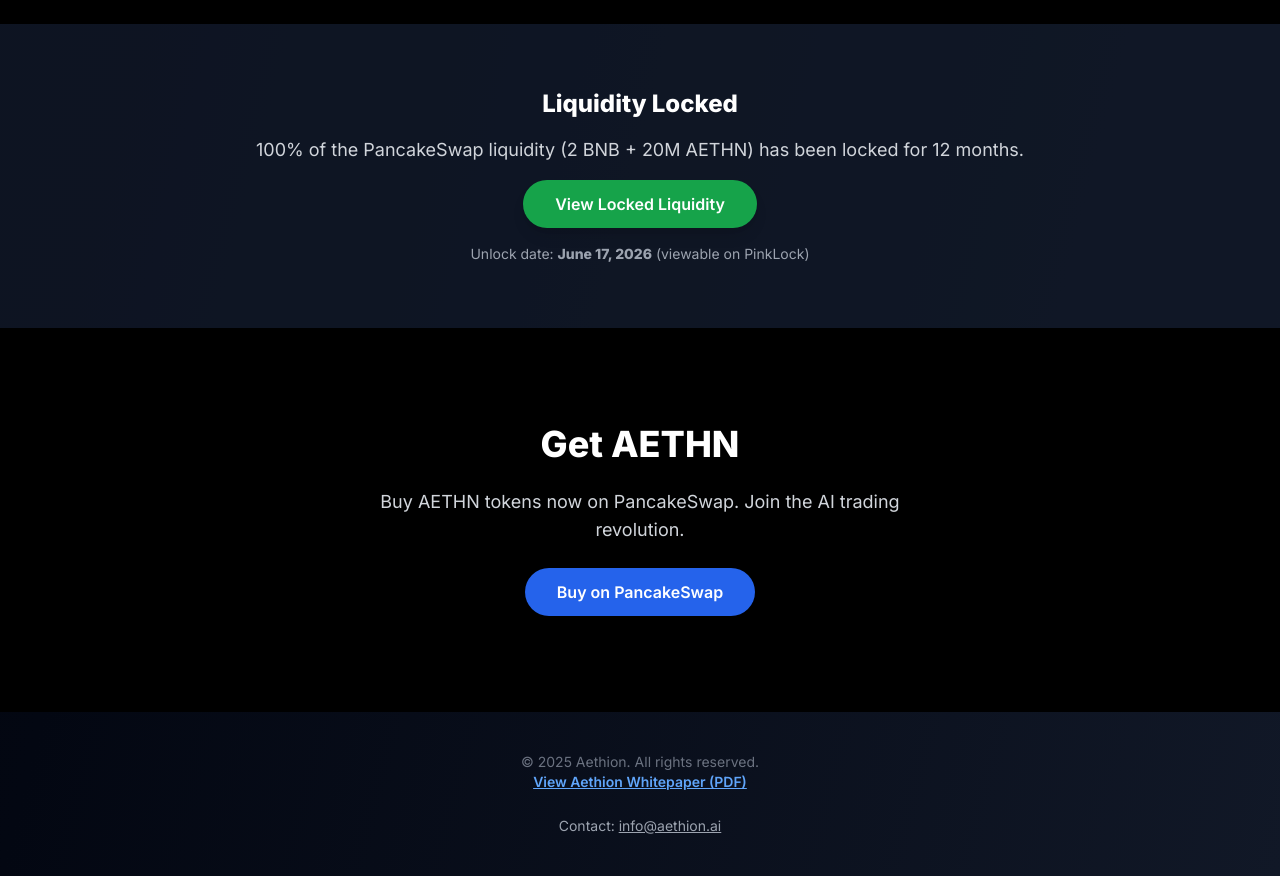
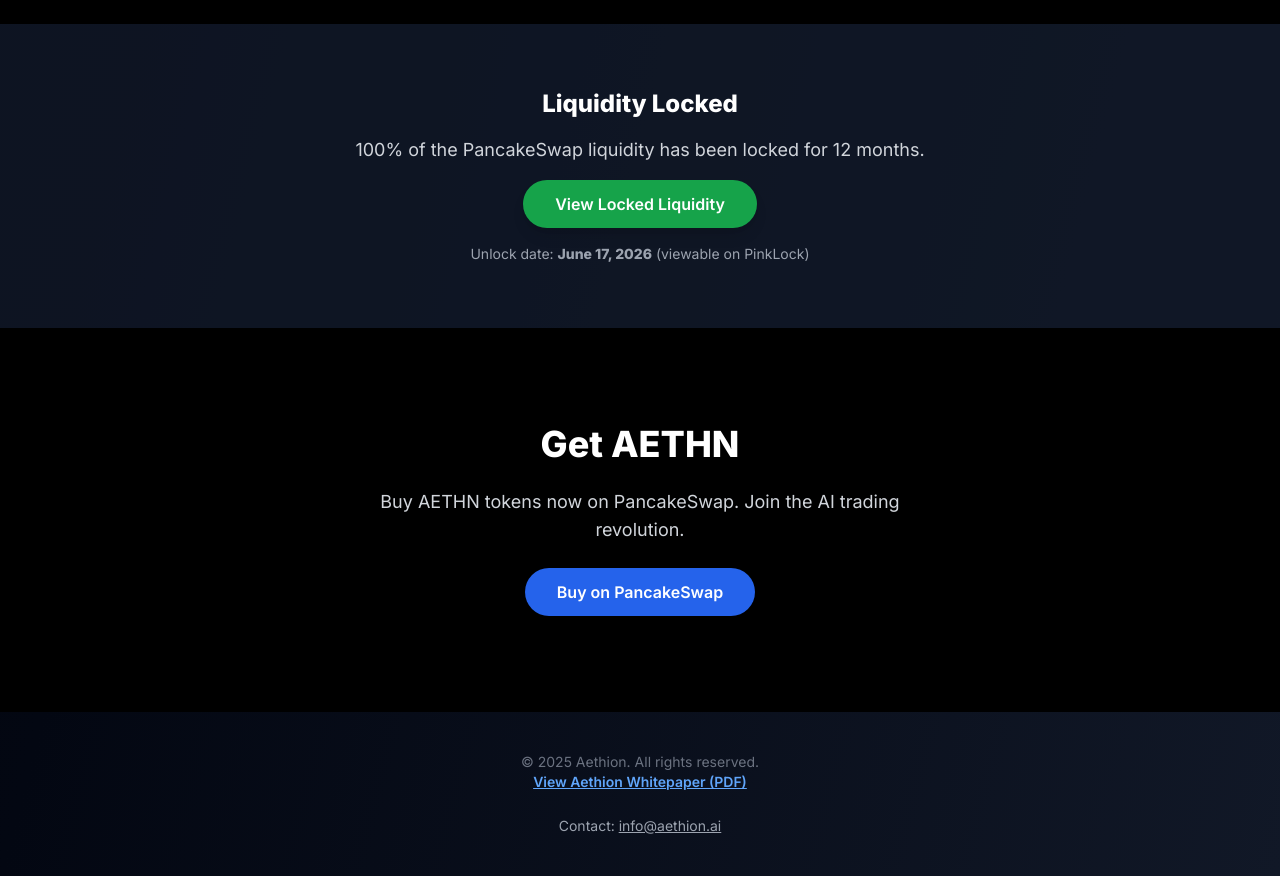
Before and after one commit to Mikhu76/aethion-site, a plain HTML site: page index.html in a window 1280 px wide. Shown: the part 4120-4996 px from the top of the page. Drawn offline with nearby package versions, Linux system fonts and the light colour scheme.

Commit message:
Update index.html

```diff
--- a/index.html
+++ b/index.html
@@ -116,7 +116,7 @@
 <section class="bg-gray-900/80 text-white py-16 px-6 text-center">
   <h3 class="text-2xl font-bold mb-4">Liquidity Locked</h3>
   <p class="text-lg text-gray-300 mb-4">
-    100% of the PancakeSwap liquidity (2 BNB + 20M AETHN) has been locked for 12 months.
+    100% of the PancakeSwap liquidity has been locked for 12 months.
   </p>
   <a
     href="https://app.pinksale.finance/pinklock/detail/0x2f2449dC63ea8fA81ceD9a066a2fFb5a54e27B5d0?chain=BSC"
```
